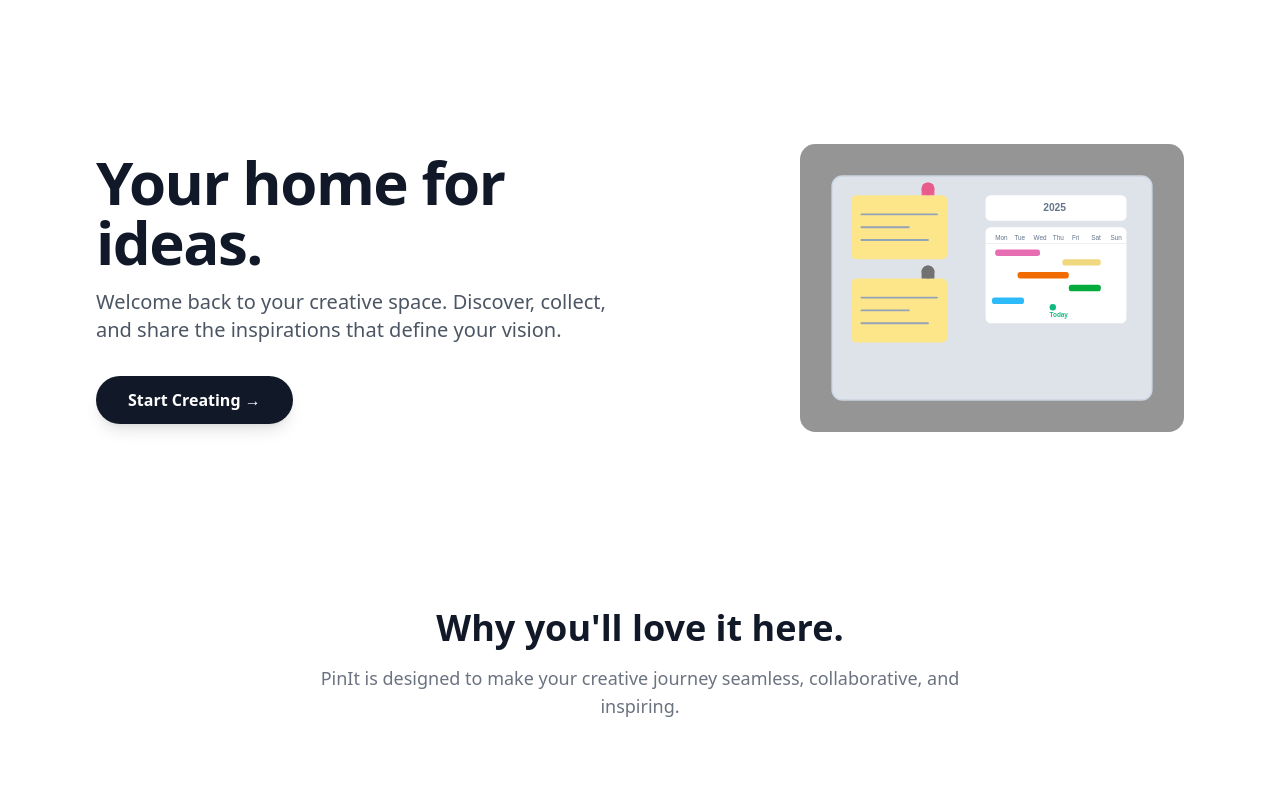
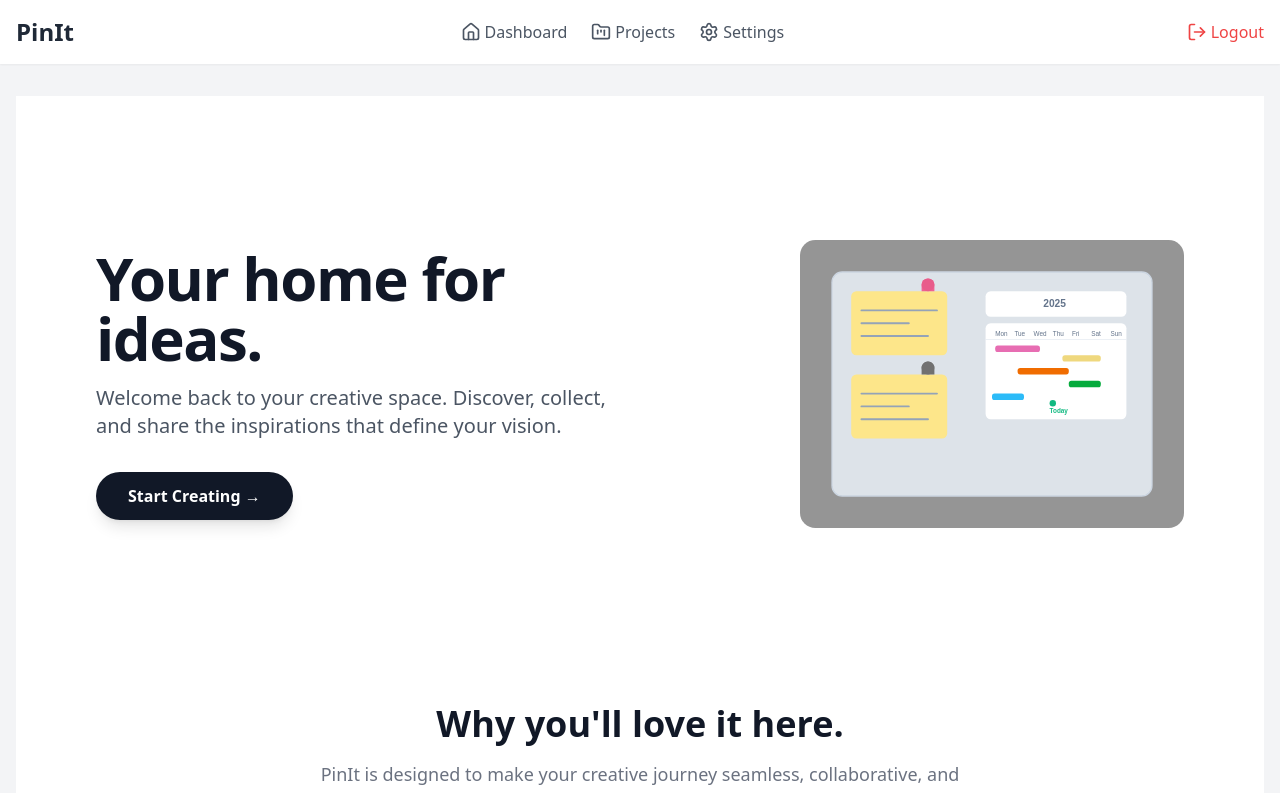
Before and after one commit to dzakwandaffap/PinIt, a React (Vite) app: page /dashboard in a window 1280 px wide. Shown: the top 793 px of the page. Built offline with nearby package versions, Linux system fonts and the light colour scheme; no server answers; sample sign-in values are in the browser's storage; the HTML template or start-up script is replaced by a standard one.

Commit message:
middleware , template & dashboard illustration

```diff
--- a/src/Layout/HomeLayout.jsx
+++ /dev/null
@@ -1,24 +0,0 @@
-import React from 'react';
-import { useNavigate, Outlet } from 'react-router-dom';
-
-const HomeLayout = () => {
-  const navigate = useNavigate();
-
-  return (
-    <div className="min-h-screen bg-white text-gray-900 font-sans">
-      {/* Navbar - can be shared across all public pages */}
-      <nav className="flex items-center justify-between p-6 max-w-7xl mx-auto">
-        <span className="ubuntu-regular text-3xl font-bold cursor-pointer" onClick={() => navigate('/')}>Pinit</span>
-        <div className="flex items-center space-x-6">
-          <button onClick={() => navigate('/login')} className="text-gray-600 hover:text-gray-900 transition-colors">Log in</button>
-          <button onClick={() => navigate('/register')} className="text-gray-600 hover:text-gray-900 transition-colors">Register</button>
-        </div>
-      </nav>
-
-      {/* This is where the nested routes will be rendered */}
-      <Outlet />
-    </div>
-  );
-};
-
-export default HomeLayout;
--- /dev/null
+++ b/src/Layout/TemplateNav.jsx
@@ -0,0 +1,15 @@
+import React from "react";
+import Navbar from "../components/Navbar";
+
+const TemplateNav = ({ children }) => {
+    return (
+       <div className="min-h-screen bg-gray-100">
+        <Navbar />
+        <div className="container mx-auto px-4 py-8">
+          {children}
+        </div>
+      </div>
+    )
+}
+
+export default TemplateNav;
--- /dev/null
+++ b/src/components/Navbar.jsx
@@ -0,0 +1,82 @@
+import React from 'react';
+import { Link } from 'react-router-dom';
+import { Home, FolderKanban, Settings, LogOut, UserCircle } from 'lucide-react';
+import api from '../Services/api';
+import { useNavigate } from 'react-router-dom';
+import { useEffect,useState } from 'react';
+
+  const LoggedInNavbar = () => {
+    const Navigate = useNavigate();
+
+  useEffect(() => {
+    fetchuser();
+  }, []);
+      const [user, setUser] = useState({name: ''});
+    const fetchuser = async () => {
+      try {
+      const response = await api.get('/users/:id');
+      setUser(response.data);
+      } catch (error) {
+        console.error('Error fetching user data:', error);
+    }
+  }
+
+
+    const handleLogout = async (e) => {
+
+      e.preventDefault();
+      try {
+          const response = await api.post('/auth/logout');
+          localStorage.removeItem("token");
+          response.data.message && alert(response.data.message);
+          Navigate("/home");
+
+      }catch (error) {
+            error(error);
+      }
+  };
+
+  return (
+    <nav className="bg-white shadow-sm p-4 sticky top-0 z-50">
+      <div className="container mx-auto flex justify-between items-center">
+        {/* Logo */}
+        <div className="flex items-center">
+          <span className="text-2xl font-bold text-gray-800">PinIt</span>
+        </div>
+
+        {/* Navigation Links (Hidden on small screens) */}
+        <div className="hidden md:flex space-x-6">
+          <Link onClick={() => Navigate('/dashboard')} className="text-gray-600 hover:text-gray-900 flex items-center transition-colors">
+            <Home className="w-5 h-5 mr-1" />
+            Dashboard
+          </Link>
+          <Link onClick={() => Navigate('')} className="text-gray-600 hover:text-gray-900 flex items-center transition-colors">
+            <FolderKanban className="w-5 h-5 mr-1" />
+            Projects
+          </Link>
+          <Link onClick={() => Navigate('')} className="text-gray-600 hover:text-gray-900 flex items-center transition-colors">
+            <Settings className="w-5 h-5 mr-1" />
+            Settings
+          </Link>
+        </div>
+
+        {/* User Profile and Logout */}
+        <div className="flex items-center space-x-4">
+          <div className="flex items-center space-x-2">
+
+            <span className="font-medium text-gray-800">{user.name}</span>
+          </div>
+          <button
+            onClick={handleLogout}
+            className="flex items-center text-red-500 hover:text-red-700 transition-colors"
+          >
+            <LogOut className="w-5 h-5 mr-1" />
+            <span className="hidden sm:block">Logout</span>
+          </button>
+        </div>
+      </div>
+    </nav>
+  );
+};
+
+export default LoggedInNavbar;
--- a/src/components/PinItIllustration.jsx
+++ b/src/components/PinItIllustration.jsx
@@ -11,22 +11,22 @@ const PinItIllustration = () => {
       >
         {/* Background Board */}
         <rect width="600" height="450" rx="24" fill="#959595ff"/>
-        <rect x="50" y="50" width="500" height="350" rx="16" fill="#dde3e9ff" stroke="#CBD5E1" stroke-width="2"/>
+        <rect x="50" y="50" width="500" height="350" rx="16" fill="#dde3e9ff" stroke="#CBD5E1" strokeWidth="2"/>
 
         {/* --- Sticky Notes (hanya 2: Merah & Kuning) --- */}
         <g id="task-1">
           <rect x="80" y="80" width="150" height="100" rx="8" fill="#FDE68A"/> {/* Pink */}
-          <path d="M96 110L214 110" stroke="#94A3B8" stroke-width="3" stroke-linecap="round"/>
-          <path d="M96 130L170 130" stroke="#94A3B8" stroke-width="3" stroke-linecap="round"/>
-          <path d="M96 150L200 150" stroke="#94A3B8" stroke-width="3" stroke-linecap="round"/>
+          <path d="M96 110L214 110" stroke="#94A3B8" strokeWidth="3" strokeLinecap="round"/>
+          <path d="M96 130L170 130" stroke="#94A3B8" strokeWidth="3" strokeLinecap="round"/>
+          <path d="M96 150L200 150" stroke="#94A3B8" strokeWidth="3" strokeLinecap="round"/>
           <path d="M190 80L190 70C190 64.4772 194.477 60 200 60C205.523 60 210 64.4772 210 70V80H190Z" fill="#F06292"/>
         </g>
 
         <g id="task-2">
           <rect x="80" y="210" width="150" height="100" rx="8" fill="#FDE68A"/> {/* Kuning */}
-          <path d="M96 240L214 240" stroke="#94A3B8" stroke-width="3" stroke-linecap="round"/>
-          <path d="M96 260L170 260" stroke="#94A3B8" stroke-width="3" stroke-linecap="round"/>
-          <path d="M96 280L200 280" stroke="#94A3B8" stroke-width="3" stroke-linecap="round"/>
+          <path d="M96 240L214 240" stroke="#94A3B8" strokeWidth="3" strokeLinecap="round"/>
+          <path d="M96 260L170 260" stroke="#94A3B8" strokeWidth="3" strokeLinecap="round"/>
+          <path d="M96 280L200 280" stroke="#94A3B8" strokeWidth="3" strokeLinecap="round"/>
           <path d="M190 210L190 200C190 194.477 194.477 190 200 190C205.523 190 210 194.477 210 200V210H190Z" fill="#717171ff"/>
         </g>
 
--- /dev/null
+++ b/src/middleware/AccessRoute.jsx
@@ -0,0 +1,12 @@
+import React from "react";
+import { Navigate } from "react-router-dom";
+
+const AccessRoute = ({ children }) => {
+    const token = localStorage.getItem("token");
+    if (!token) {
+        return <Navigate to="/login" replace />;
+    }
+    return children;
+};
+
+export default AccessRoute;
--- a/src/middleware/Auth.jsx
+++ /dev/null
@@ -1,19 +0,0 @@
-import { Navigate } from "react-router-dom";
-
-const Auth = ({ children, protectedRoute }) => {
-    const token = localStorage.getItem("token");
-
-    // If it's a protected route and there's no token, redirect to login
-    if (protectedRoute && !token) {
-        return <Navigate to="/login" replace />;
-    }
-
-    // If it's a guest route and there is a token, redirect to home
-    if (!protectedRoute && token) {
-        return <Navigate to="/" replace />;
-    }
-
-    return children;
-};
-
-export default Auth;
--- a/src/pages/Auth/Login.jsx
+++ b/src/pages/Auth/Login.jsx
@@ -1,5 +1,5 @@
 import React, { useState } from "react";
-import { Mail, Lock, Eye, EyeOff } from "lucide-react";
+import {User  ,Lock, Eye, EyeOff } from "lucide-react";
 import { useNavigate } from "react-router-dom";
 import api from "../../Services/api";
 
@@ -56,7 +56,7 @@ const Login = () => {
           {/* username Field */}
           <div className="relative">
             <div className="absolute inset-y-0 left-0 pl-4 flex items-center pointer-events-none">
-              <Mail className="h-5 w-5 text-gray-500" />
+              <User className="h-5 w-5 text-gray-500" />
             </div>
             <input
               type="username"
--- a/src/pages/Client/Dashboard.jsx
+++ b/src/pages/Client/Dashboard.jsx
@@ -2,13 +2,14 @@
 import React from 'react';
 import { useNavigate } from 'react-router-dom';
 import { Pencil, Users, Star } from 'lucide-react';
-import PinItIllustration from '../../components/PinItIllustration'; // Import komponen ilustrasi
+import PinItIllustration from '../../components/PinItIllustration';
+import TemplateNav from '../../Layout/TemplateNav';
 
 const Dashboard = () => {
   const navigate = useNavigate();
 
     return (
-
+      <TemplateNav>
         <div className="min-h-screen bg-white text-gray-900 font-sans">
 
       <div className="w-full max-w-6xl mx-auto py-12 md:py-24 px-4 sm:px-6 lg:px-8">
@@ -111,7 +112,8 @@ const Dashboard = () => {
 </div>
 
       </div>
-    </div>
+        </div>
+        </TemplateNav>
   );
 };
 
--- a/src/routes/index.jsx
+++ b/src/routes/index.jsx
@@ -1,37 +1,35 @@
 // AppRoutes.jsx - corrected routes
 import { BrowserRouter, Routes, Route, Navigate } from 'react-router-dom';
-import Auth from '../middleware/Auth.jsx';
 import Login from '../pages/auth/login.jsx';
 import Register from '../pages/Auth/Register.jsx';
 import Home from '../pages/Home/Index.jsx';
 import PricingPage from '../pages/Home/PricingPlan.jsx';
 import FAQ from '../pages/Home/faq.jsx';
 import Dashboard from '../pages/Client/Dashboard.jsx';
-
+import AccessRoute from '../middleware/AccessRoute.jsx';
 const AppRoutes = () => {
     return (
         <BrowserRouter>
             <Routes>
 
-                {/* Guest Routes: Login & Register pages (only accessible to non-logged-in users) */}
-                <Route path="/login"element={<Auth protectedRoute={false}> <Login /> </Auth> }/>
-                <Route path="/register" element={ <Auth protectedRoute={false}><Register /></Auth>}/>
+                {/* Auth Routes */}
+                <Route path="/register" element={<Register />}/>
+                 <Route path="/login" element={ <Login />}/>
 
-                {/* Protected Routes: Dashboard (only accessible to logged-in users) */}
-                <Route path="/dashboard" element={<Auth protectedRoute={true}><Dashboard /></Auth>} />
+                {/* Home : Logined User */}
+                <Route path="/dashboard" element={<AccessRoute><Dashboard /></AccessRoute>} />
 
-                {/* Public Routes: Home, Pricing, FAQ (accessible to everyone) */}
+                {/* Public Routes */}
                 <Route path="/" element={<Home />}>
                     <Route index element={<Home />} />
                     <Route path="pricing" element={<PricingPage />} />
                     <Route path="faq" element={<FAQ />} />
                 </Route>
 
-                {/* Fallback and redirect routes */}
+                {/* Fallback to Public */}
                 <Route path="*" element={<Navigate to="/" />} />
 
             </Routes>
-
         </BrowserRouter>
     );
 };
```
